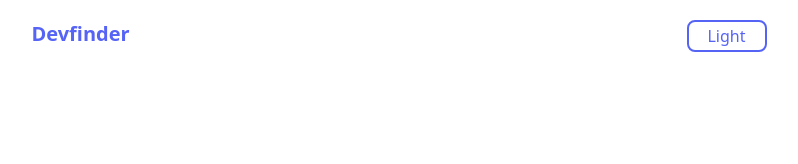
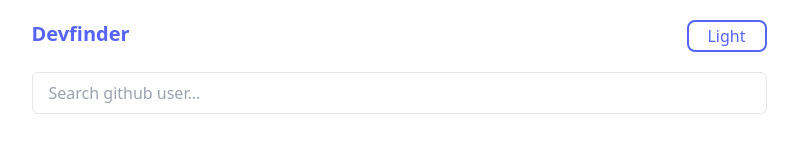
Before and after one commit to imcasero/Devfinder, a React (Vite) app: page / in a window 1280 px wide. Shown: the top 164 px of the page, without its empty margins (241-1039 px from the left). Built offline with nearby package versions, Linux system fonts and the light colour scheme.

Commit message:
feat: add search model

```diff
--- a/src/App.tsx
+++ b/src/App.tsx
@@ -1,4 +1,5 @@
 import { Header } from "@components/Header";
+import { Seeker } from "@components/Seeker";
 import { useTheme } from "@context/themeContext";
 import clsx from "clsx";
 
@@ -15,6 +16,7 @@ function App() {
     >
       <div className="flex flex-col gap-5 w-full px-4 py-5 m-auto md:w-[767px]">
         <Header />
+        <Seeker />
       </div>
     </main>
   );
--- /dev/null
+++ b/src/components/Seeker.tsx
@@ -0,0 +1,15 @@
+export const Seeker = () => {
+  return (
+    <search>
+      <form>
+        <input
+          type="text"
+          name="search"
+          id="search"
+          className="w-full border rounded-md border-gray-200 py-2 px-4 bg-transparent"
+          placeholder="Search github user... "
+        />
+      </form>
+    </search>
+  );
+};
```
